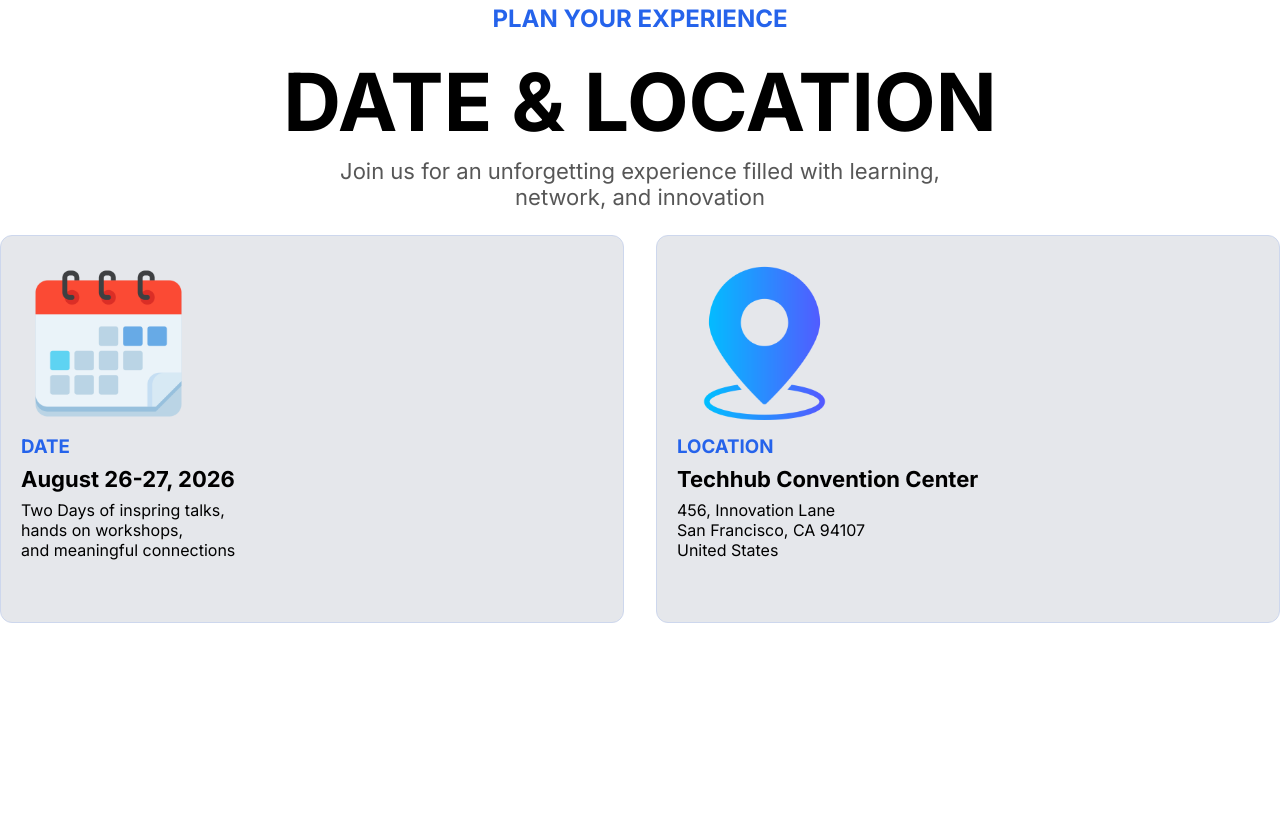
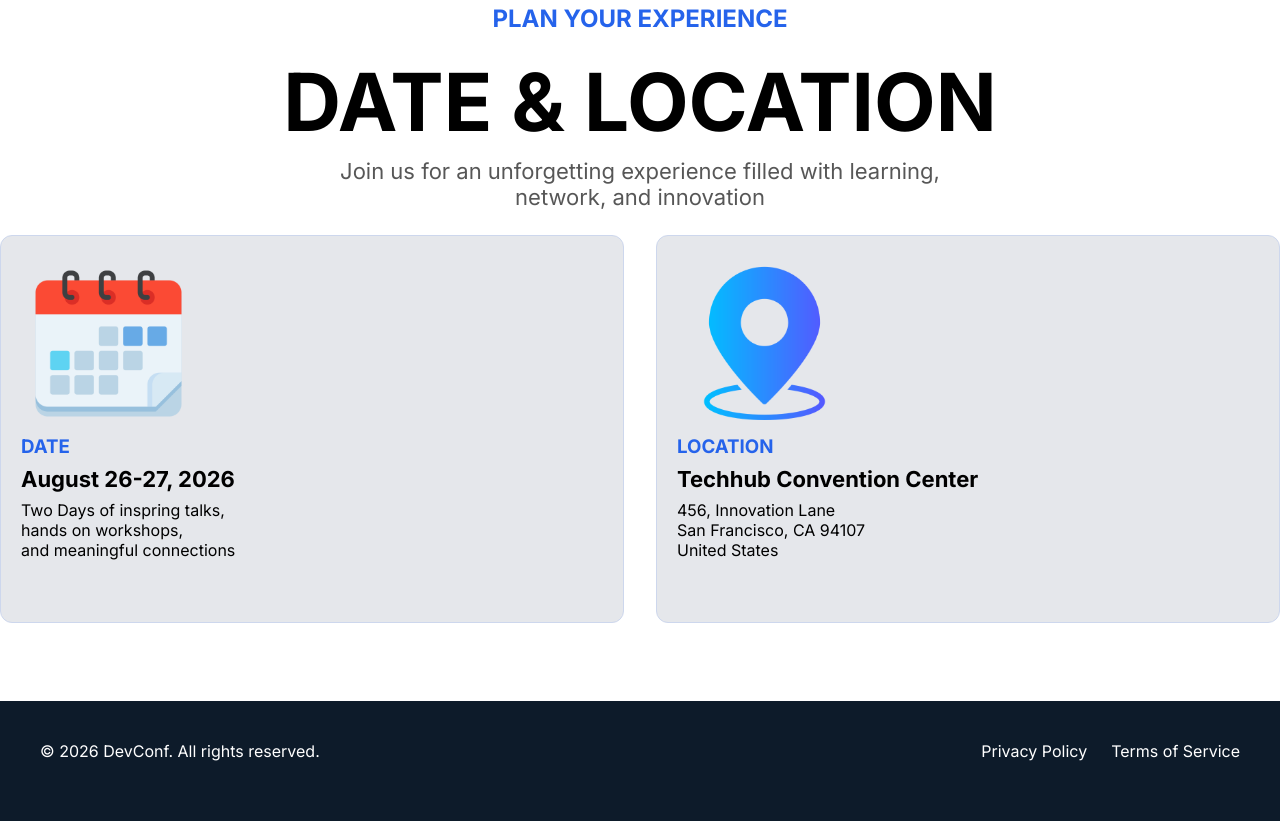
Before and after one commit to nafiul-dew-29/Dev_Conf, a plain HTML site: page index.html in a window 1280 px wide. Shown: the part 3040-3861 px from the top of the page. Before the commit the page ends 3663 px from the top, so only its background shows below. Drawn offline with Linux system fonts and the light colour scheme.

Commit message:
footer complete

```diff
--- a/index.html
+++ b/index.html
@@ -196,5 +196,20 @@
             </div>
         </div>
     </section>
+
+    <!-- footer section -->
+
+    <footer class="footer-parent">
+        <div class="footer-text container">
+            <div>
+                <p>© 2026 DevConf. All rights reserved.</p>
+            </div>
+
+            <div class="footer-right">
+                <p>Privacy Policy</p>
+                <p>Terms of Service</p>
+            </div>
+        </div>
+    </footer>
 </body>
 </html>
--- a/style/style.css
+++ b/style/style.css
@@ -245,6 +245,7 @@
 
 .location-date-parent{
     margin-top: 130px;
+    margin-bottom: 120px;
 }
 
 .location-text{
@@ -298,3 +299,23 @@
     font-weight: bold;
     margin-bottom: 8px;
 }
+
+/* footer */
+
+.footer-parent{
+    width: 100%;
+    height: 120px;
+    background-color: #0D1B2A;
+    color: white;
+}
+
+.footer-text{
+    display: flex;
+    justify-content: space-between;
+    padding: 40px;
+}
+
+.footer-right{
+    display: flex;
+    gap: 24px;
+}
```
Also changed, not shown: 1 other file.
